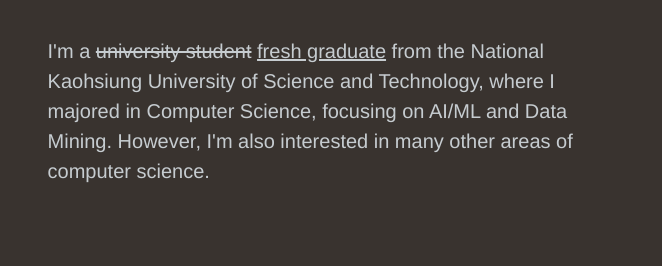
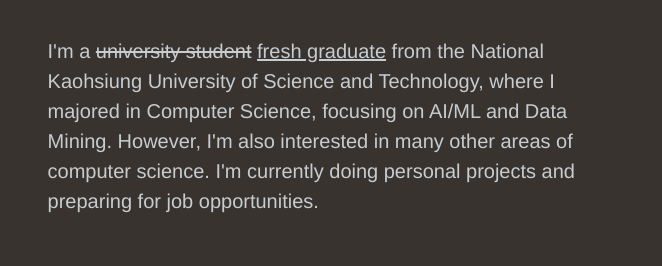
Before and after one commit to pogJames/pogjames.github.io, a plain HTML site: page about.html in a window 1280 px wide. Shown: the part 274-540 px from the top of the page, 618-1280 px from the left. Drawn offline with Linux system fonts and the light colour scheme.

Commit message:
On branch experiment

```diff
--- a/about.html
+++ b/about.html
@@ -54,6 +54,7 @@
         from the National Kaohsiung University of Science and Technology,
         where I majored in Computer Science, focusing on AI/ML and Data Mining.
         However, I'm also interested in many other areas of computer science.
+        I'm currently doing personal projects and preparing for job opportunities.
       </p>
     </div>
   </div>
```
